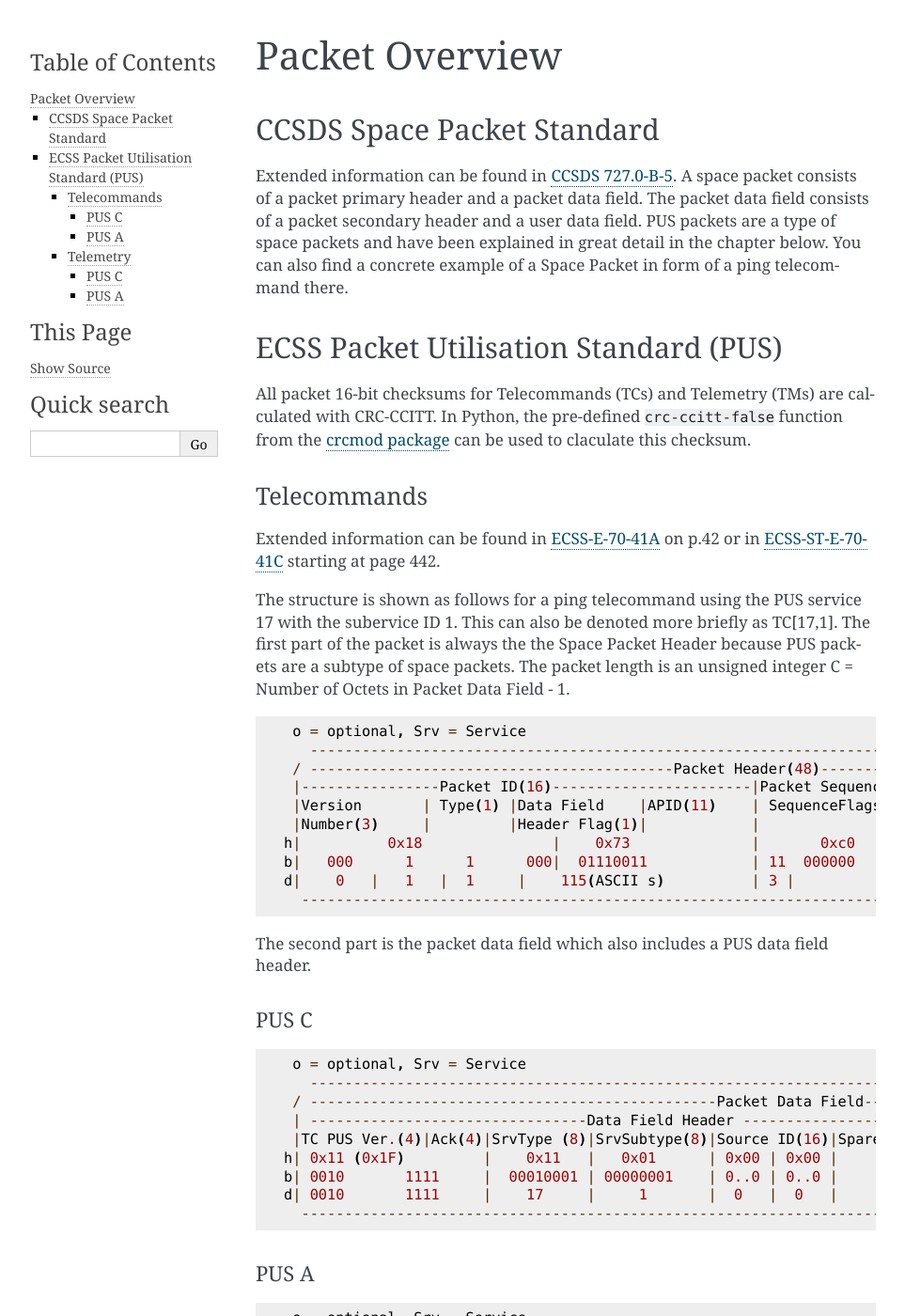
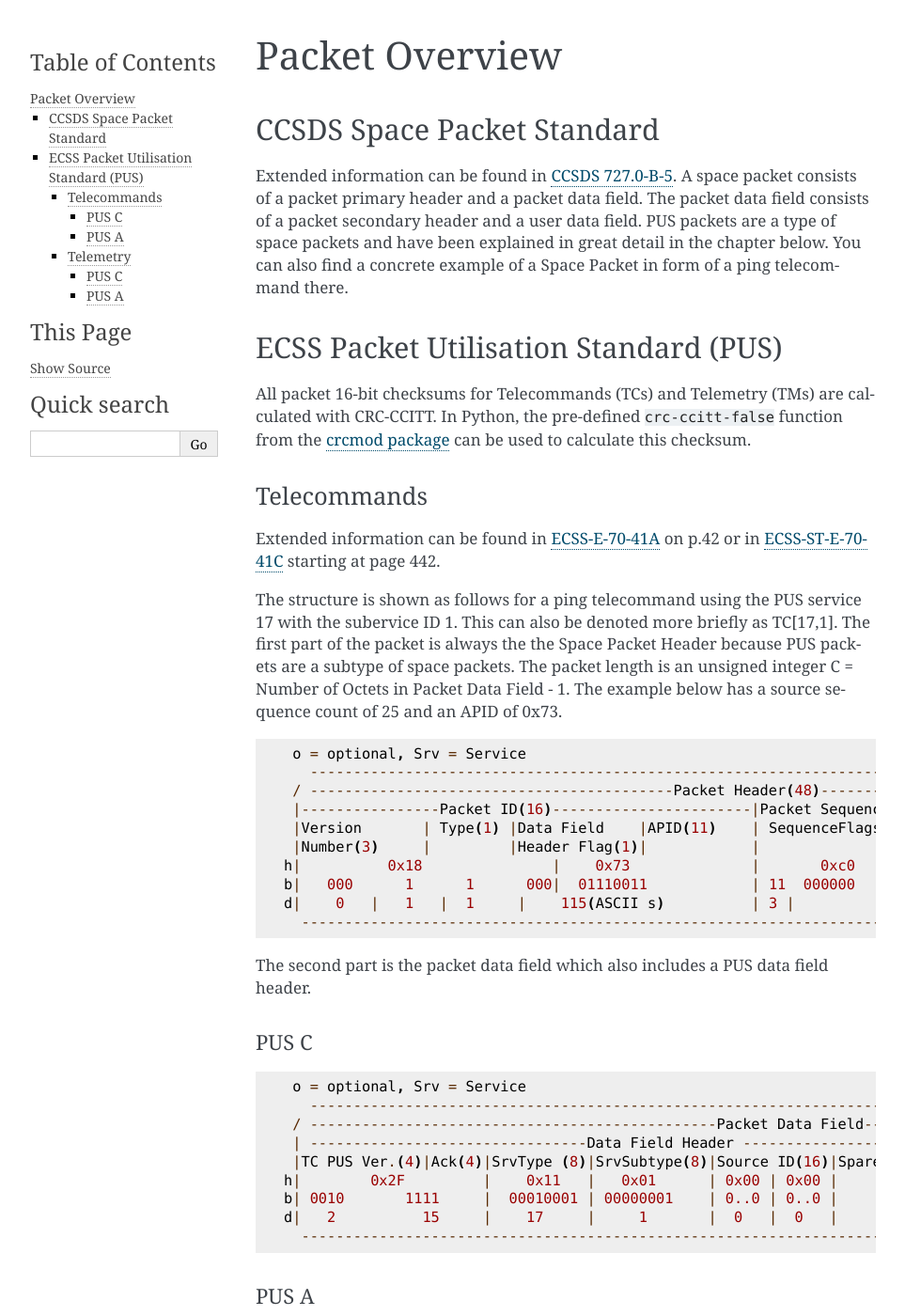
Before and after one commit to us-irs/spacepackets-py, a Sphinx documentation site: the page built from docs/packets.rst, in a window 1280 px wide and 1400 px high. Shown: the whole window at 94% size, without its empty margins (148-1111 px from the left). Built offline with Sphinx 7.4.7, drawn with Linux system fonts in a browser that asks for light colours; some of the changed text lies outside the part shown.

Commit message:
doc corrections

```diff
--- a/docs/packets.rst
+++ b/docs/packets.rst
@@ -14,9 +14,9 @@
 ECSS Packet Utilisation Standard (PUS)
 ---------------------------------------
 
-All packet 16-bit checksums for Telecommands (TCs) and Telemetry (TMs) are calculated with
-CRC-CCITT. In Python, the pre-defined ``crc-ccitt-false`` function from the
-`crcmod package`_  can be used to claculate this checksum.
+All packet 16-bit checksums for Telecommands (TCs) and Telemetry (TMs) are
+calculated with CRC-CCITT. In Python, the pre-defined ``crc-ccitt-false``
+function from the `crcmod package`_  can be used to calculate this checksum.
 
 Telecommands
 ^^^^^^^^^^^^^^^^^^
@@ -28,6 +28,7 @@
 subervice ID 1. This can also be denoted more briefly as TC[17,1]. The first part
 of the packet is always the the Space Packet Header because PUS packets are a subtype of space
 packets. The packet length is an unsigned integer C = Number of Octets in Packet Data Field - 1.
+The example below has a source sequence count of 25 and an APID of 0x73.
 
 .. code-block::
 
@@ -54,9 +55,9 @@
      / -----------------------------------------------Packet Data Field--------------------------------------- \
      | --------------------------------Data Field Header ------------------ | --------User Data Field--------- |
      |TC PUS Ver.(4)|Ack(4)|SrvType (8)|SrvSubtype(8)|Source ID(16)|Spare(o)|AppData|Spare(o)|PacketErrCtr (16)|
-    h| 0x11 (0x1F)         |    0x11   |   0x01      | 0x00 | 0x00 |        |       |        | 0xA0  |  0xB8   |
+    h|        0x2F         |    0x11   |   0x01      | 0x00 | 0x00 |        |       |        | 0xA0  |  0xB8   |
     b| 0010       1111     |  00010001 | 00000001    | 0..0 | 0..0 |        |       |        |       |         |
-    d| 0010       1111     |    17     |     1       |  0   |  0   |        |       |        |       |         |
+    d|   2          15     |    17     |     1       |  0   |  0   |        |       |        |       |         |
       ----------------------------------------------------------------------------------------------------------
 
 PUS A
@@ -108,9 +109,9 @@
      /------------------------------------------------Packet Data Field---------------------------------------------------- \
      |---------------------------------Data Field Header -------------------------------------------- | --User Data Field-- |
      |TM PUS Ver.(4)|TimeRef(4)|SrvType (8)|SrvSubtype(8)|Subcounter(16)|DestId(16)|Time(var)|Spare(o)|Data|Spare| CRC(16)  |
-    h|        0x11 (0x1F)      |  0x11     |   0x01      | 0x00 | 0x00  |0x00|0x00 |         |        |    |     |   Calc.  |
-    b|    0001     0000        |00010001   | 00000001    | 0..0 | 0..0  |0..0|0..0 |         |        |    |     |   Calc.  |
-    d|    01       0           |    17     |     2       |      0       |     0    |         |        |    |     |   Calc.  |
+    h|          0x20           |  0x11     |   0x02      | 0x00 | 0x00  |0x00|0x00 |         |        |    |     |   Calc.  |
+    b|    0010     0000        |00010001   | 00000010    | 0..0 | 0..0  |0..0|0..0 |         |        |    |     |   Calc.  |
+    d|     2         0         |    17     |     2       |      0       |     0    |         |        |    |     |   Calc.  |
       ----------------------------------------------------------------------------------------------------------------------
 
 PUS A
```
Also changed, not shown: other parts of docs/packets.rst (+6 -6 lines).
